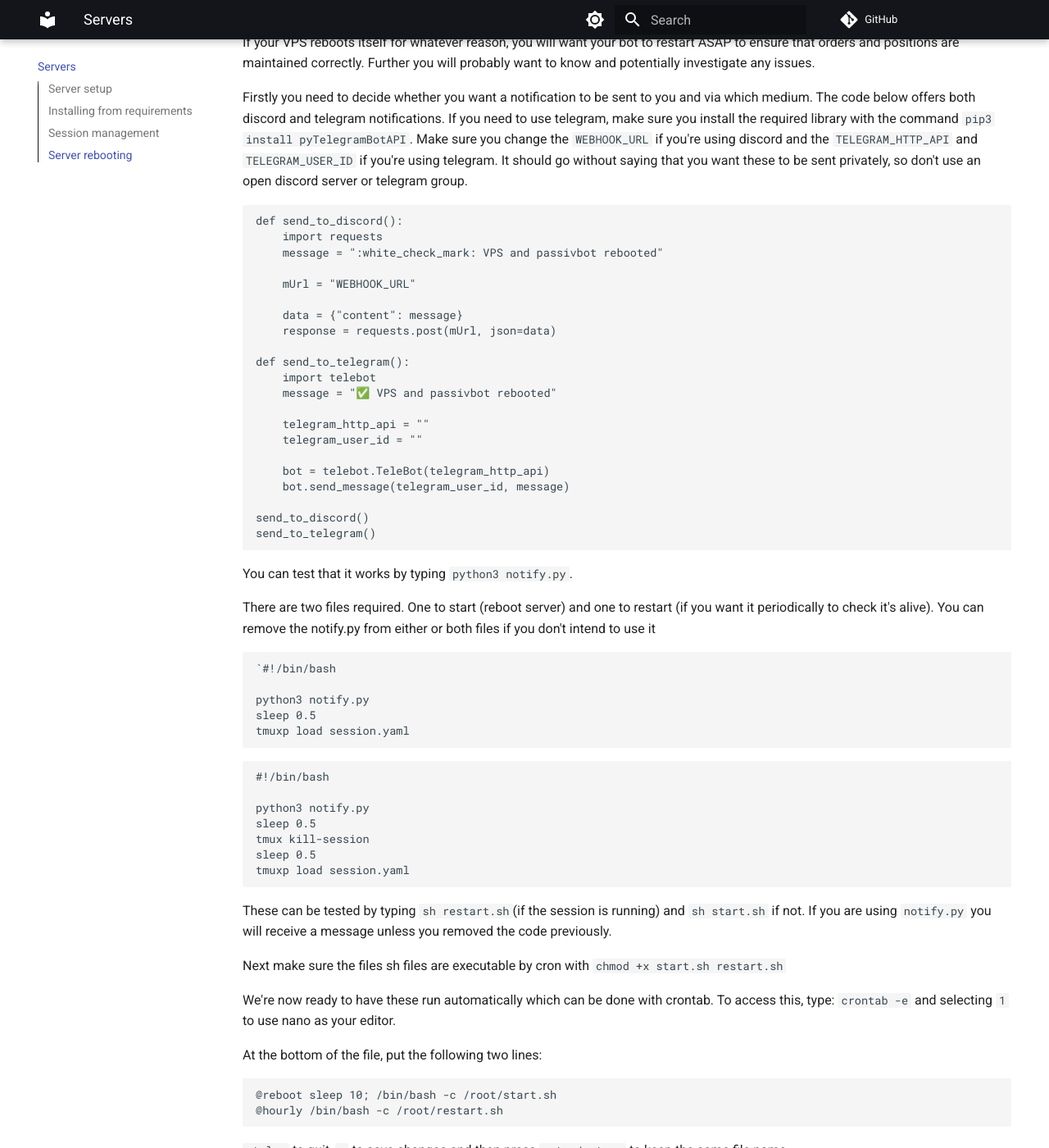
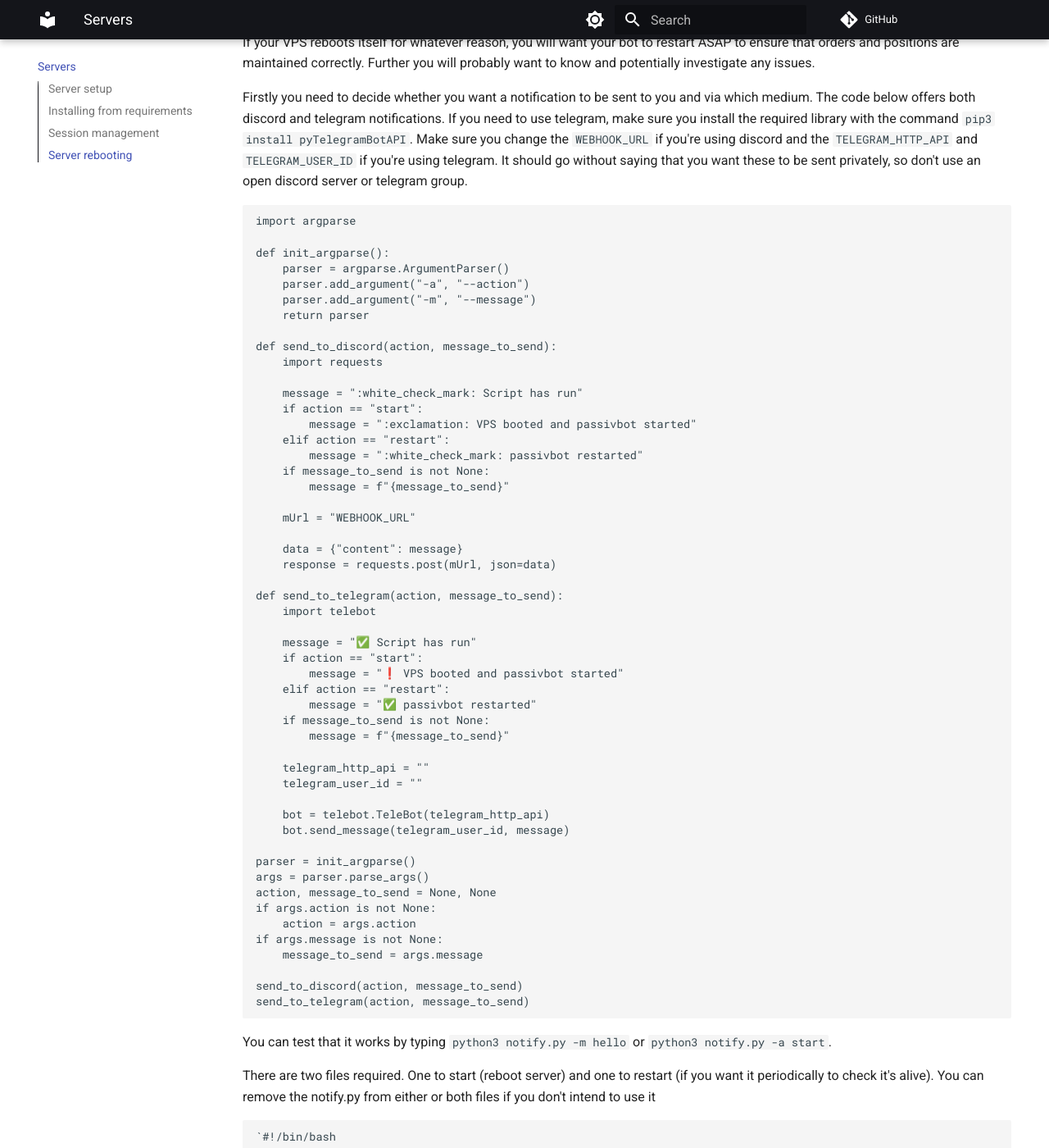
Before and after one commit to ecoppen/futuresboard, an MkDocs documentation site: the page built from docs/server_setup.md, in a window 1280 px wide and 1400 px high, scrolled down 3214 px. Shown: the whole window at 82% size. Built offline with MkDocs 1.6.1 and Material for MkDocs 9.7.7, drawn with Linux system fonts in a browser that asks for light colours; comment, search, counter and statistics services are not loaded; some of the changed text lies outside the part shown.

Commit message:
Update server_setup.md
notification script now takes two optional arguments via cli

````diff
--- a/docs/server_setup.md
+++ b/docs/server_setup.md
@@ -130,18 +130,40 @@ If your VPS reboots itself for whatever reason, you will want your bot to restar
 Firstly you need to decide whether you want a notification to be sent to you and via which medium. The code below offers both discord and telegram notifications. If you need to use telegram, make sure you install the required library with the command `pip3 install pyTelegramBotAPI`. Make sure you change the `WEBHOOK_URL` if you're using discord and the `TELEGRAM_HTTP_API` and `TELEGRAM_USER_ID` if you're using telegram. It should go without saying that you want these to be sent privately, so don't use an open discord server or telegram group.
 
 ```
-def send_to_discord():
+import argparse
+
+def init_argparse():
+    parser = argparse.ArgumentParser()
+    parser.add_argument("-a", "--action")
+    parser.add_argument("-m", "--message")
+    return parser
+
+def send_to_discord(action, message_to_send):
     import requests
-    message = ":white_check_mark: VPS and passivbot rebooted"
+
+    message = ":white_check_mark: Script has run"
+    if action == "start":
+        message = ":exclamation: VPS booted and passivbot started"
+    elif action == "restart":
+        message = ":white_check_mark: passivbot restarted"
+    if message_to_send is not None:
+        message = f"{message_to_send}"
 
     mUrl = "WEBHOOK_URL"
 
     data = {"content": message}
     response = requests.post(mUrl, json=data)
 
-def send_to_telegram():
+def send_to_telegram(action, message_to_send):
     import telebot
-    message = "✅ VPS and passivbot rebooted"
+
+    message = "✅ Script has run"
+    if action == "start":
+        message = "❗ VPS booted and passivbot started"
+    elif action == "restart":
+        message = "✅ passivbot restarted"
+    if message_to_send is not None:
+        message = f"{message_to_send}"
 
     telegram_http_api = ""
     telegram_user_id = ""
@@ -149,18 +171,26 @@ def send_to_telegram():
     bot = telebot.TeleBot(telegram_http_api)
     bot.send_message(telegram_user_id, message)
 
-send_to_discord()
-send_to_telegram()
+parser = init_argparse()
+args = parser.parse_args()
+action, message_to_send = None, None
+if args.action is not None:
+    action = args.action
+if args.message is not None:
+    message_to_send = args.message
+
+send_to_discord(action, message_to_send)
+send_to_telegram(action, message_to_send)
 ```
 
-You can test that it works by typing `python3 notify.py`.
+You can test that it works by typing `python3 notify.py -m hello` or `python3 notify.py -a start`.
 
 There are two files required. One to start (reboot server) and one to restart (if you want it periodically to check it's alive). You can remove the notify.py from either or both files if you don't intend to use it
 
 ```
 `#!/bin/bash
 
-python3 notify.py
+python3 notify.py -a start
 sleep 0.5
 tmuxp load session.yaml
 ```
@@ -168,7 +198,7 @@ tmuxp load session.yaml
 ```
 #!/bin/bash
 
-python3 notify.py
+python3 notify.py -a restart
 sleep 0.5
 tmux kill-session
 sleep 0.5
````
